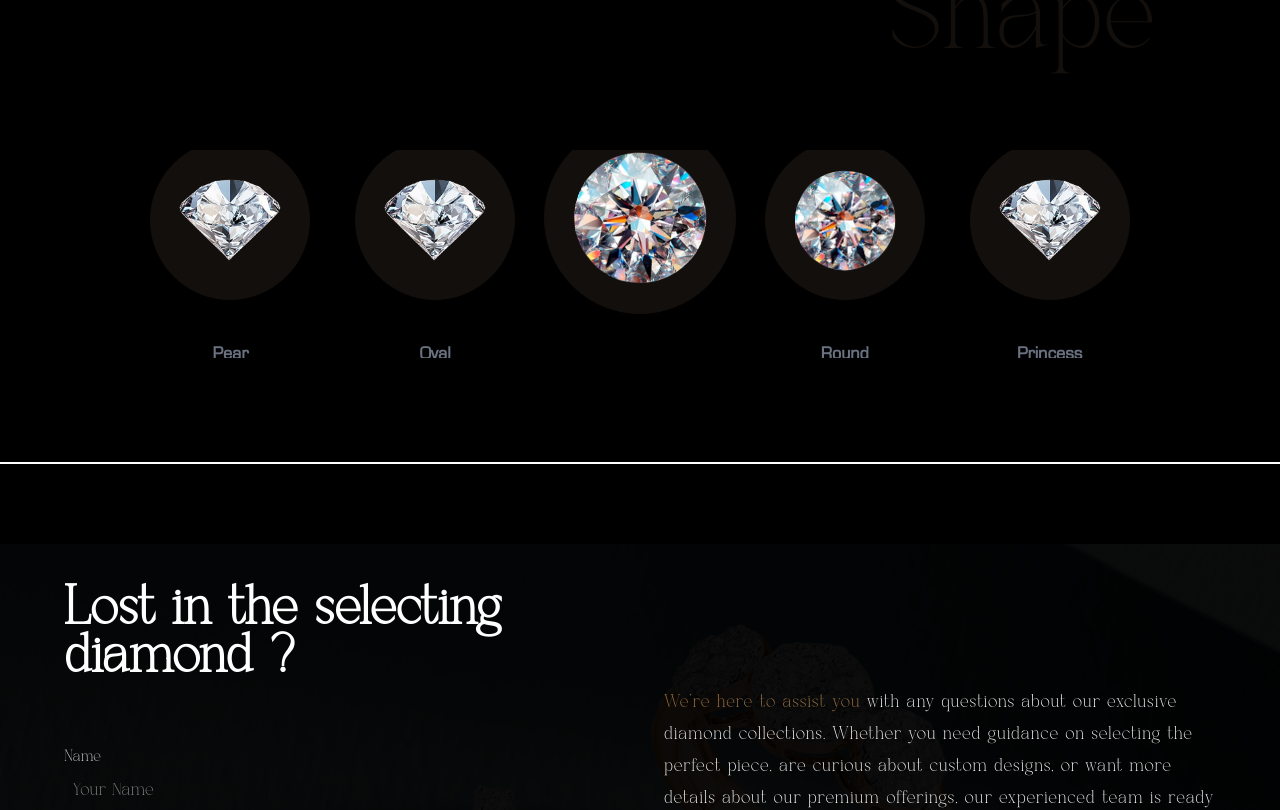
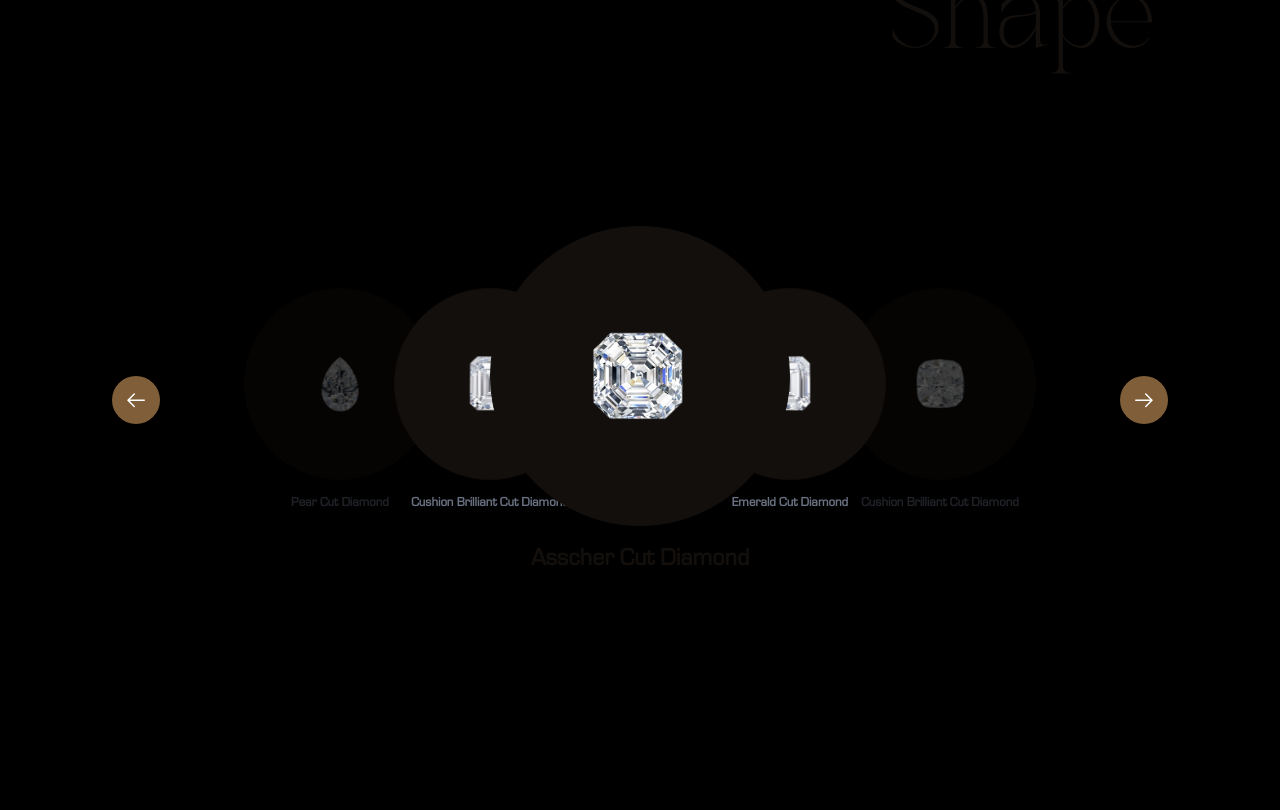
Before and after one commit to Webminds-designs/odessa, a Next.js app: page / in a window 1280 px wide. Shown: the part 2860-3670 px from the top of the page. Built offline with nearby package versions, Linux system fonts and the light colour scheme.

Commit message:
enhance diamond slider with navigation arrows and improved animations

```diff
--- a/app/components/ShopByShape.tsx
+++ b/app/components/ShopByShape.tsx
@@ -1,45 +1,84 @@
 "use client";
 
 import React, { useState, useEffect } from "react";
-import { GoArrowRight } from "react-icons/go";
+import { GoArrowRight, GoArrowLeft } from "react-icons/go";
+import { motion, AnimatePresence } from "framer-motion"
+import diamonds from "../../public/images/diamonds.js";
 
-const shapesData = [
-  { id: 0, name: "Oval", src: "/images/diamond1.png" },
-  { id: 1, name: "Cushion", src: "/images/diamond2.png" },
-  { id: 2, name: "Round", src: "/images/diamond2.png" },
-  { id: 3, name: "Princess", src: "/images/diamond1.png" },
-  { id: 4, name: "Pear", src: "/images/diamond1.png" },
-];
+const slideVariants = {
+  enter: (direction: number) => ({
+    x: direction > 0 ? 200 : -200,
+    scale: 0.8,
+    opacity: 0
+  }),
+  center: (position: number) => ({
+    x: position * 150,
+    scale: position === 0 ? 1 : 0.8,
+    opacity: Math.abs(position) === 2 ? 0.3 : 1,
+    zIndex: 2 - Math.abs(position),
+    transition: {
+      duration: 0.5,
+      type: "spring",
+      stiffness: 350,
+      damping: 30
+    }
+  }),
+  exit: (direction: number) => ({
+    x: direction < 0 ? 200 : -200,
+    scale: 0.8,
+    opacity: 0,
+    transition: {
+      duration: 0.5
+    }
+  })
+};
 
 const ShopByShape = () => {
-  const [currentShapes, setCurrentShapes] = useState(shapesData);
+  const [currentIndex, setCurrentIndex] = useState(0);
   const [isTransitioning, setIsTransitioning] = useState(false);
+  const [direction, setDirection] = useState(0); // -1 for left, 1 for right
+
+  const getVisibleDiamonds = () => {
+    const wrappedIndex = (index) => {
+      const wrapped = ((index % diamonds.length) + diamonds.length) % diamonds.length;
+      return wrapped;
+    };
+
+    const items = [];
+    for (let i = -2; i <= 2; i++) {
+      items.push({
+        ...diamonds[wrappedIndex(currentIndex + i)],
+        position: i
+      });
+    }
+    return items;
+  };
+
+  const handleNext = () => {
+    if (isTransitioning) return;
+    setDirection(1);
+    setIsTransitioning(true);
+    setCurrentIndex((prev) => (prev + 1) % diamonds.length);
+    setTimeout(() => setIsTransitioning(false), 500);
+  };
+
+  const handlePrev = () => {
+    if (isTransitioning) return;
+    setDirection(-1);
+    setIsTransitioning(true);
+    setCurrentIndex((prev) => (prev - 1 + diamonds.length) % diamonds.length);
+    setTimeout(() => setIsTransitioning(false), 500);
+  };
 
   useEffect(() => {
-    const interval = setInterval(() => {
-      setIsTransitioning(true);
+    const interval = setInterval(handleNext, 5000);
+    return () => clearInterval(interval);
+  }, [currentIndex]);
 
-      // Wait longer before changing shapes
-      setTimeout(() => {
-        setCurrentShapes((prevShapes) => {
-          const newShapes = [...prevShapes];
-          const lastItem = newShapes.pop();
-          if (lastItem) newShapes.unshift(lastItem);
-          return newShapes;
-        });
-
-        // Allow more time for the transition to complete
-        setTimeout(() => {
-          setIsTransitioning(false);
-        }, 600);
-      }, 100);
-    }, 5000); // Longer interval for better user experience
-
-    return () => clearInterval(interval);
-  }, []);
+  const visibleDiamonds = getVisibleDiamonds();
 
   return (
-    <div className="flex flex-col gap-4 w-full h-screen p-4 md:p-26 bg-black">
+    <div className="flex flex-col gap-4 w-full min-h-screen p-4 md:p-26 bg-black">
       {/* First Title Section */}
       <div className="flex flex-col md:flex-row justify-between items-center w-full">
         <p className="font-vasion text-4xl md:text-6xl lg:text-8xl text-center md:text-left mb-4 md:mb-0">
@@ -75,47 +114,92 @@ const ShopByShape = () => {
         </p>
       </div>
 
-      {/* Diamond Slider */}
-      <div className="relative mt-8 md:mt-16 h-full overflow-hidden">
-        {/* The flex container is set to no-wrap so that on mobile only 3 items (1/3 each)
-            are visible within the screen width while on desktop, each item is 1/5 of the container */}
-        <div className="absolute top-0 left-0 right-0 flex flex-nowrap justify-center md:justify-evenly items-center z-10 bg-transparent px-2 md:px-6 h-full">
-          {currentShapes.map((shape, index) => {
-            const isCenter = index === 2;
+      {/* Enhanced Diamond Slider */}
+      <div className="relative mt-8 md:mt-16 h-[400px] md:h-[500px] overflow-hidden">
+        {/* Navigation Arrows */}
+        <button
+          onClick={handlePrev}
+          className="absolute left-2 top-1/2 -translate-y-1/2 z-20 bg-brown/80 hover:bg-primary rounded-full p-3 transition-all duration-300"
+          disabled={isTransitioning}
+        >
+          <GoArrowLeft className="text-white text-2xl" />
+        </button>
+        <button
+          onClick={handleNext}
+          className="absolute right-2 top-1/2 -translate-y-1/2 z-20 bg-brown/80 hover:bg-primary rounded-full p-3 transition-all duration-300"
+          disabled={isTransitioning}
+        >
+          <GoArrowRight className="text-white text-2xl" />
+        </button>
+
+        {/* Carousel Container */}
+        <div className="absolute top-0 left-0 right-0 flex justify-center items-center z-10 h-full">
+          <div className="relative flex items-center justify-center w-full">
+            <AnimatePresence initial={false} custom={direction} mode="popLayout">
+              {visibleDiamonds.map((diamond) => {
+                const isCenter = diamond.position === 0;
+
                 return (
-              <div
-                key={shape.id}
-                className={`w-1/3 md:w-1/5 flex flex-col items-center transition-all duration-700 ease-out ${
-                  isTransitioning ? "transform-gpu" : ""
-                }`}
+                  <motion.div
+                    key={`${diamond.id}-${diamond.position}`}
+                    onClick={() => (isCenter ? window.location.href = `/product/${diamond.id}` : null)}
+                    custom={diamond.position}
+                    variants={slideVariants}
+                    initial="enter"
+                    animate="center"
+                    exit="exit"
+                    style={{
+                      position: 'absolute',
+                      width: isCenter ? '300px' : '240px',
+                    }}
                   >
-                <div
-                  className={`rounded-full border bg-primary p-3 sm:p-5 md:p-7 mb-4 md:mb-10 transition-all duration-700 ease-out hover:shadow-lg hover:shadow-amber-100/20 ${
-                    isCenter
-                      ? "w-24 h-24 sm:w-32 sm:h-32 md:w-48 md:h-48"
-                      : "w-20 h-20 sm:w-24 sm:h-24 md:w-40 md:h-40"
-                  } ${isCenter ? "hover:scale-105" : "hover:scale-110"}`}
+                    <motion.div
+                      className={`relative rounded-full border bg-primary p-3 sm:p-4 md:p-6
+                        group hover:shadow-lg hover:shadow-amber-100/20 aspect-square`}
+                      whileHover={{ scale: 1.05 }}
+                      transition={{
+                        type: "spring",
+                        stiffness: 300,
+                        damping: 20
+                      }}
                     >
-                  <img
-                    src={shape.src}
-                    alt={shape.name}
-                    className={`transition-all duration-700 ease-out w-full h-full object-contain ${
-                      isCenter ? "animate-[spin_30s_linear_infinite]" : ""
-                    }`}
+                      <motion.img
+                        src={diamond.images[0]}
+                        alt={diamond.name}
+                        className={`w-full h-full object-contain
+                          ${isCenter ? 'group-hover:animate-none' : ''}`}
+                        whileHover={{ rotate: 180 }}
+                        transition={{ duration: 1 }}
                       />
-                </div>
-                <p
-                  className={`font-eurostyle text-center transition-all duration-700 ease-in-out transform ${
-                    isCenter
-                      ? "font-extrabold text-xl md:text-2xl"
-                      : "font-bold text-sm md:text-lg text-gray-500"
-                  } ${isTransitioning ? "-translate-x-2" : "opacity-100"}`}
+                      {isCenter && (
+                        <motion.div
+                          initial={{ opacity: 0 }}
+                          whileHover={{ opacity: 1 }}
+                          className="absolute font-aeonikbolditalic inset-0 bg-black/60 rounded-full flex flex-col
+                            items-center justify-center p-4 cursor-pointer"
                         >
-                  {shape.name}
-                </p>
-              </div>
+                          <p className="text-white text-sm md:text-base font-bold">{diamond.price}</p>
+                          <p className="text-white text-xs md:text-sm">{diamond.carat} Carat</p>
+                          <p className="text-white text-xs md:text-sm mt-2">Click to View</p>
+                        </motion.div>
+                      )}
+                    </motion.div>
+                    <motion.p
+                      className={`font-eurostyle text-center mt-4
+                        ${isCenter
+                          ? 'font-extrabold text-lg md:text-xl lg:text-2xl'
+                          : 'font-bold text-sm md:text-base text-gray-500'}`}
+                      initial={{ opacity: 0, y: 20 }}
+                      animate={{ opacity: 1, y: 0 }}
+                      transition={{ delay: 0.2 }}
+                    >
+                      {diamond.name}
+                    </motion.p>
+                  </motion.div>
                 );
               })}
+            </AnimatePresence>
+          </div>
         </div>
       </div>
     </div>
--- a/app/page.tsx
+++ b/app/page.tsx
@@ -22,7 +22,7 @@ export default function Home() {
 
       <NewCollection />
       <ShopByShape />
-      <div className="w-full h-0.5 "></div>
+      {/* <div className="w-full h-0.5 "></div> */}
       <Contact />
       <Footer />
       {/* </div> */}
```
Lines whose indentation alone changed are shown as unchanged.
